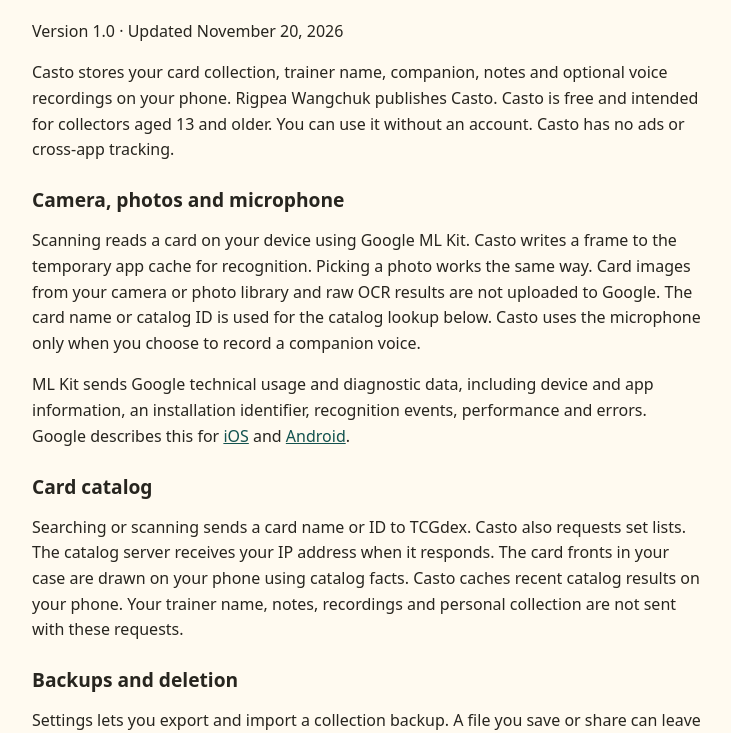
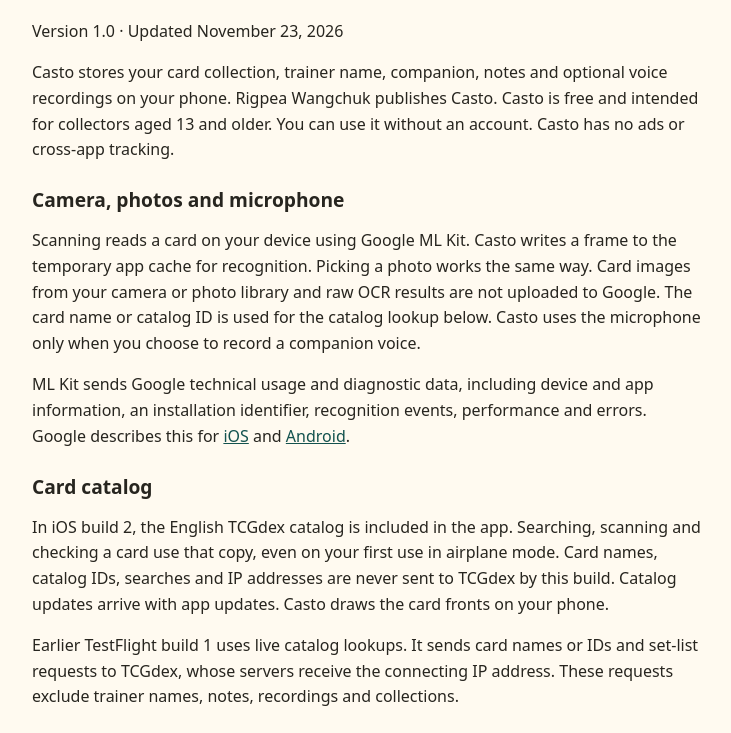
Before and after one commit to RxH-studio/casto-support, a plain HTML site: page privacy.html in a window 1280 px wide. Shown: the part 64-797 px from the top of the page, without its empty margins (272-1003 px from the left). Drawn offline with Linux system fonts and the light colour scheme.

Commit message:
Explain offline catalog lookups and earlier TestFlight behavior

```diff
--- a/privacy.html
+++ b/privacy.html
@@ -11,7 +11,7 @@
 </style>
 <main>
   <h1>Casto privacy policy</h1>
-  <p>Version 1.0 · Updated November 20, 2026</p>
+  <p>Version 1.0 · Updated November 23, 2026</p>
   <p>Casto stores your card collection, trainer name, companion, notes and optional voice recordings on your phone. Rigpea Wangchuk publishes Casto. Casto is free and intended for collectors aged 13 and older. You can use it without an account. Casto has no ads or cross-app tracking.</p>
 
   <h2>Camera, photos and microphone</h2>
@@ -19,7 +19,8 @@
   <p>ML Kit sends Google technical usage and diagnostic data, including device and app information, an installation identifier, recognition events, performance and errors. Google describes this for <a href="https://developers.google.com/ml-kit/ios-data-disclosure">iOS</a> and <a href="https://developers.google.com/ml-kit/android-data-disclosure">Android</a>.</p>
 
   <h2>Card catalog</h2>
-  <p>Searching or scanning sends a card name or ID to TCGdex. Casto also requests set lists. The catalog server receives your IP address when it responds. The card fronts in your case are drawn on your phone using catalog facts. Casto caches recent catalog results on your phone. Your trainer name, notes, recordings and personal collection are not sent with these requests.</p>
+  <p>In iOS build 2, the English TCGdex catalog is included in the app. Searching, scanning and checking a card use that copy, even on your first use in airplane mode. Card names, catalog IDs, searches and IP addresses are never sent to TCGdex by this build. Catalog updates arrive with app updates. Casto draws the card fronts on your phone.</p>
+  <p>Earlier TestFlight build 1 uses live catalog lookups. It sends card names or IDs and set-list requests to TCGdex, whose servers receive the connecting IP address. These requests exclude trainer names, notes, recordings and collections.</p>
 
   <h2>Backups and deletion</h2>
   <p>Settings lets you export and import a collection backup. A file you save or share can leave the device, and your phone’s system backup may include app data. Casto has no server copy from which to restore your collection.</p>
```
